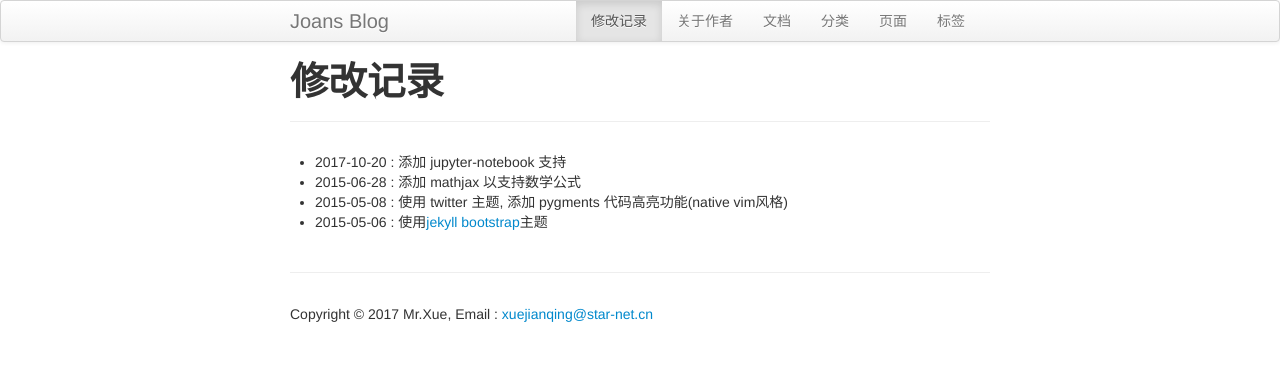
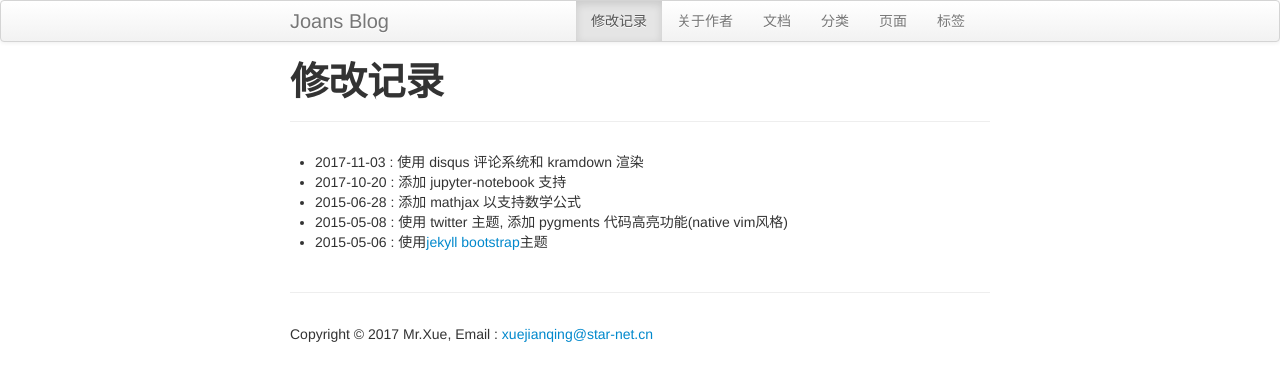
Before and after one commit to joans321/joans321.github.io, a Jekyll site: the page built from ChangLog.md, in a window 1280 px wide. Shown: the top 381 px of the page. Built offline with Jekyll 4.4.1, drawn with Linux system fonts in a browser that asks for light colours; comment, search, counter and statistics services are not loaded.

Commit message:
update config

```diff
--- a/ChangLog.md
+++ b/ChangLog.md
@@ -6,6 +6,7 @@
 ---
 {% include JB/setup %}
 
+* 2017-11-03 : 使用 disqus 评论系统和 kramdown 渲染
 * 2017-10-20 : 添加 jupyter-notebook 支持
 * 2015-06-28 : 添加 mathjax 以支持数学公式
 * 2015-05-08 : 使用 twitter 主题, 添加 pygments 代码高亮功能(native vim风格)
--- a/_config.yml
+++ b/_config.yml
@@ -91,7 +91,7 @@
   # Set 'provider' to false to turn commenting off globally.
   #
   comments :
-    provider : duoshuo
+    provider : disqus
     disqus :
       short_name : joans321
     livefyre :
```
